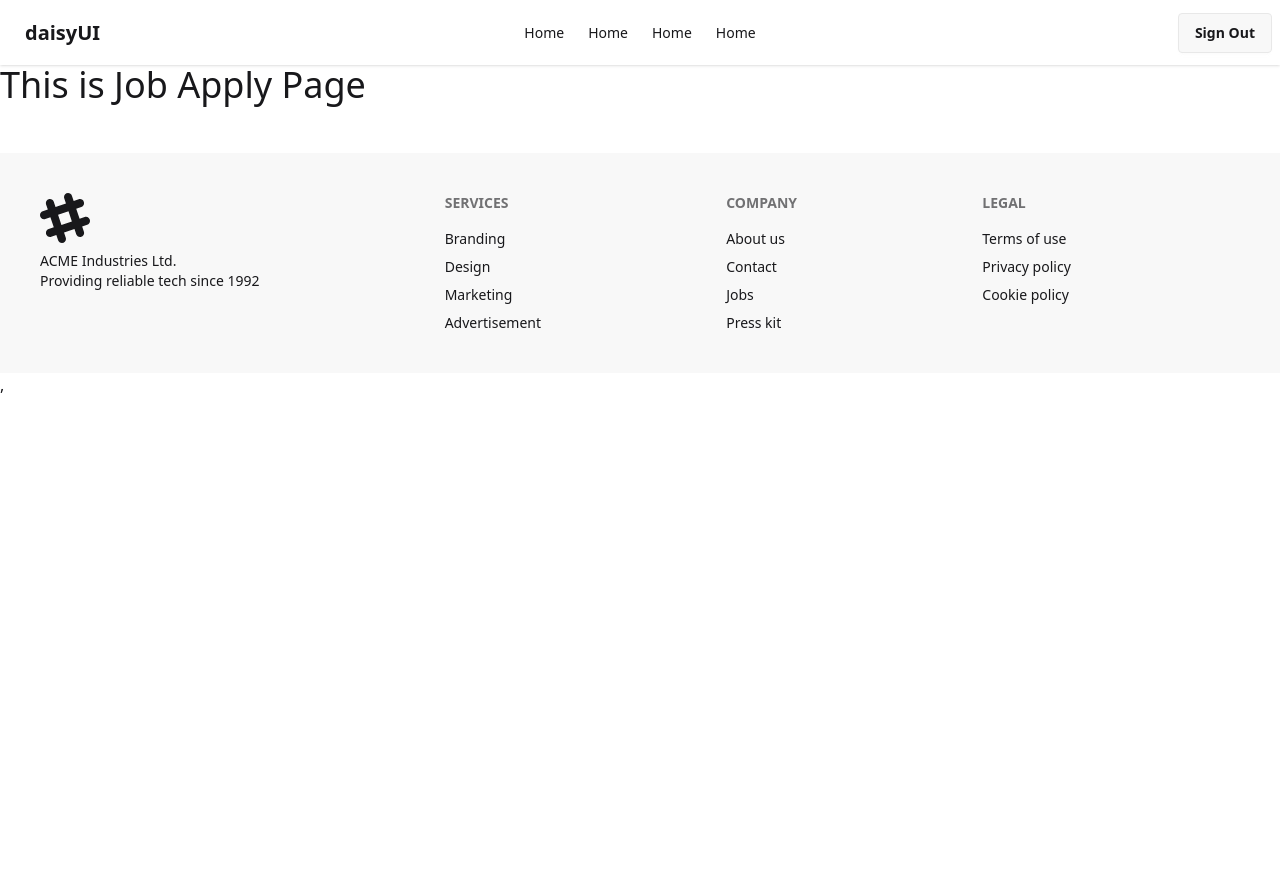
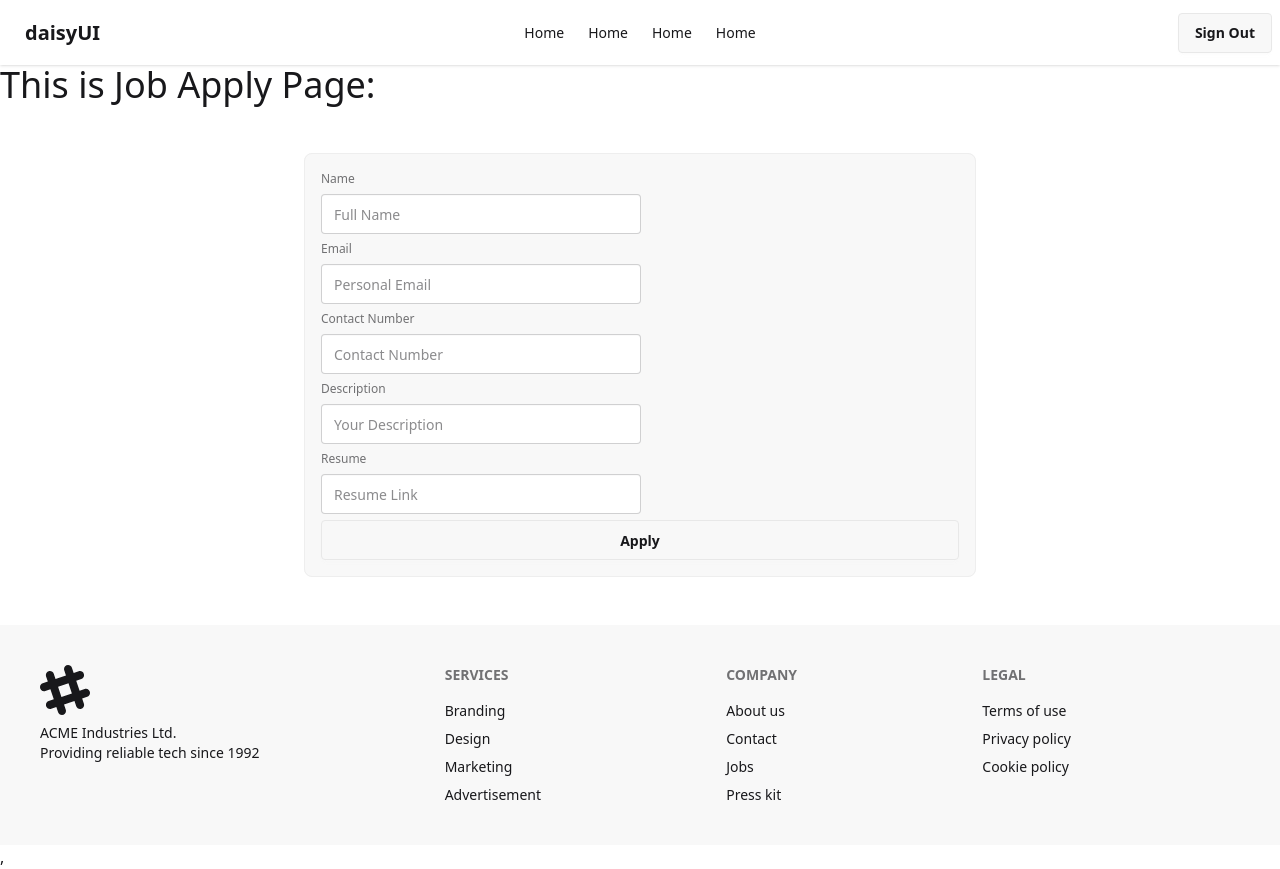
Before and after one commit to mokarrom17/joblagbe-client, a React (Vite) app: page /job-apply/1 in a window 1280 px wide. Before the commit the page ends 800 px from the top, so only its background shows below. Built offline with nearby package versions, Linux system fonts and the light colour scheme; no server answers; sample sign-in values are in the browser's storage.

Commit message:
axios install, jobapply page create

```diff
--- a/package.json
+++ b/package.json
@@ -11,6 +11,7 @@
   },
   "dependencies": {
     "@tailwindcss/vite": "^4.1.17",
+    "axios": "^1.13.2",
     "firebase": "^12.6.0",
     "lottie-react": "^2.4.1",
     "motion": "^12.23.24",
--- /dev/null
+++ b/src/Hooks/useAuth.jsx
@@ -0,0 +1,9 @@
+import React, { use } from 'react';
+import { AuthContext } from '../contexts/AuthContext/AuthContext';
+
+const useAuth = () => {
+    const authInfo = use (AuthContext)
+   return authInfo
+};
+
+export default useAuth;
--- a/src/pages/JobApply/JobApply.jsx
+++ b/src/pages/JobApply/JobApply.jsx
@@ -1,11 +1,60 @@
-import React from 'react';
+import React from "react";
+import { useParams } from "react-router";
+import useAuth from "../../Hooks/useAuth";
 
 const JobApply = () => {
-    return (
-        <div>
-            <h3 className='text-4xl'>This is Job Apply Page</h3>
-        </div>
-    );
+  const { id: jobId } = useParams();
+  const { user } = useAuth();
+
+  console.log(jobId, user);
+
+  const handleApplyFormSubmit = e => {
+    e.preventDefault();
+    const form = e.target;
+    const name = form.name.value;
+    const email = form.name.value;
+    const contact = form.contact.value;
+    const description = form.description.value;
+    const resume = form.resume.value;
+
+    console.log(name, email, contact, description, resume);
+
+
+    const appliedJob = {
+        jobId,
+        applicant: user.email,
+        resume
+
+    }
+
+  }
+  return (
+    <div>
+      <h3 className="text-4xl mb-12">This is Job Apply Page: </h3>
+      <form onSubmit={handleApplyFormSubmit} className="flex justify-center items-center">
+        <fieldset className="fieldset bg-base-200 border-base-300 rounded-box w-2xl border p-4">
+
+          <label className="label">Name</label>
+          <input type="text" name="name" className="input" placeholder="Full Name" />
+
+          <label className="label">Email</label>
+          <input type="email" name="email" className="input" placeholder="Personal Email" />
+
+          <label className="label">Contact Number</label>
+          <input type="phone" name="contact" className="input" placeholder="Contact Number" />
+
+          <label className="label">Description</label>
+          <input type="text" name="description" className="input" placeholder="Your Description" />
+
+          <label className="label">Resume</label>
+          <input type="url" name="resume" className="input" placeholder="Resume Link" />
+
+          <input type="submit" className="btn" value="Apply" />
+
+        </fieldset>
+      </form>
+    </div>
+  );
 };
 
 export default JobApply;
```
Also changed, not shown: 1 other file (tests, documents, lock files or other folders).
